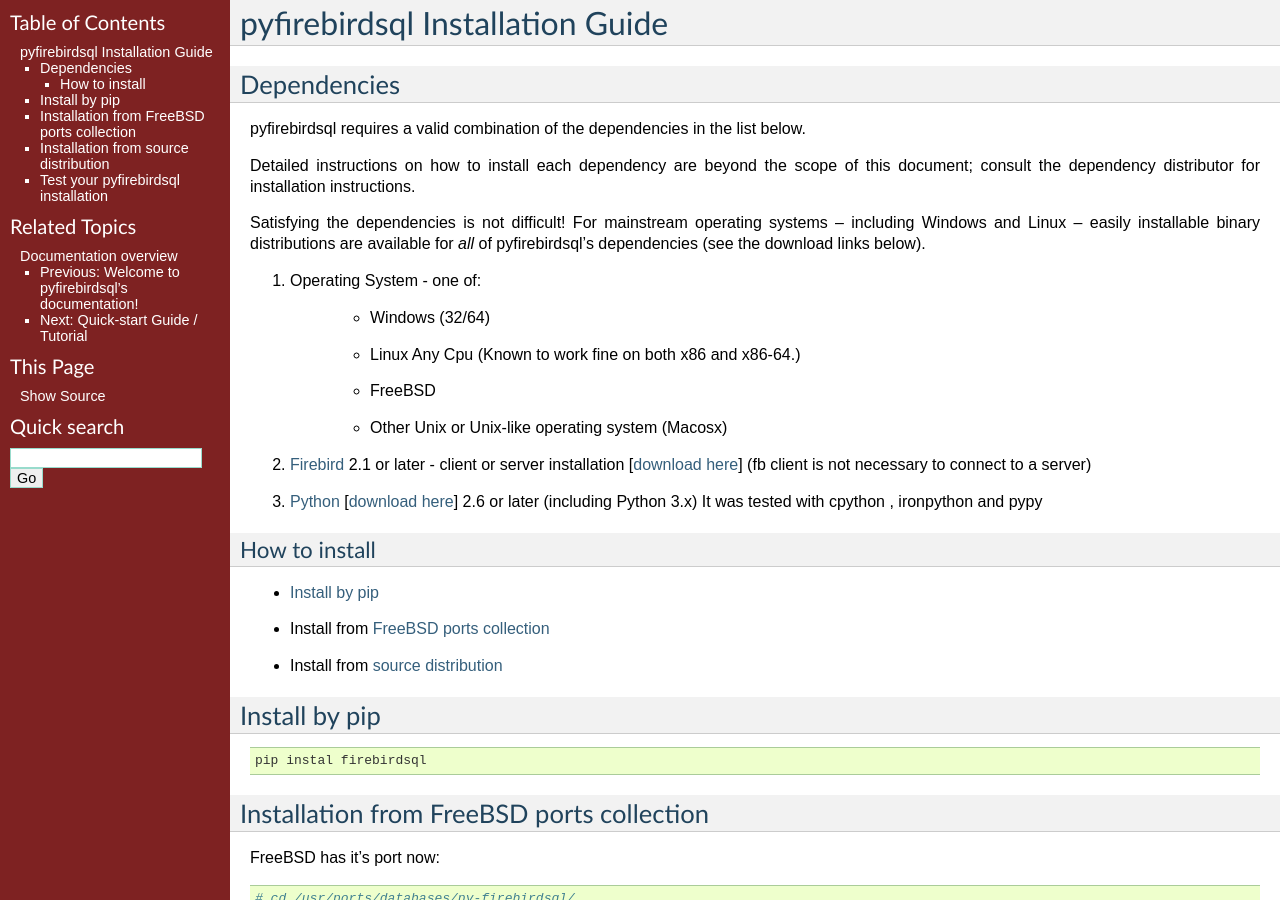
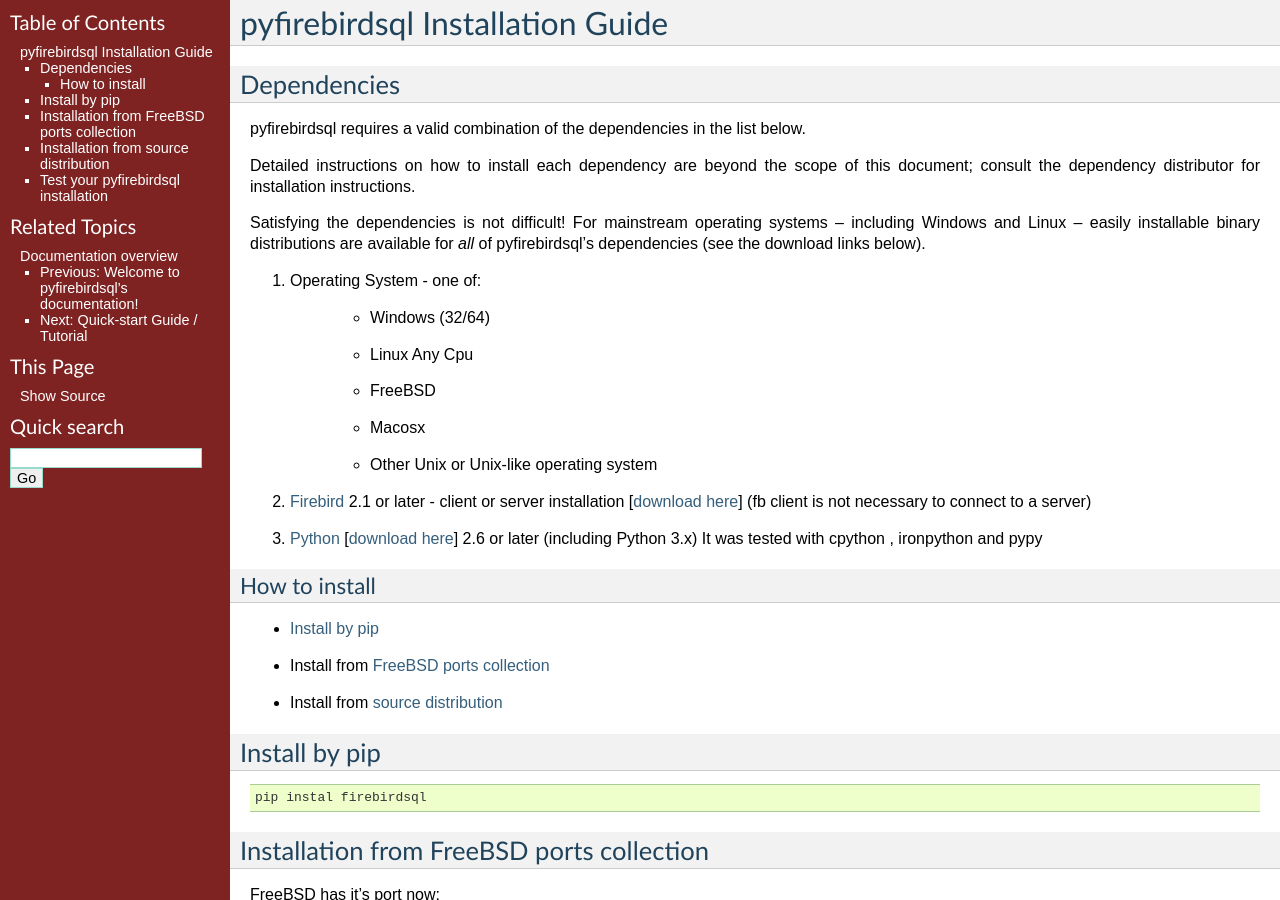
Before and after one commit to nakagami/pyfirebirdsql, a Sphinx documentation site: the page built from sphinx/installation.txt, in a window 1280 px wide and 900 px high. Built offline with Sphinx 7.4.7, drawn with Linux system fonts in a browser that asks for light colours.

Commit message:
Update installation.txt
Macosx is well supported by Firebird and python world

```diff
--- a/sphinx/installation.txt
+++ b/sphinx/installation.txt
@@ -21,9 +21,10 @@
 #. Operating System - one of:
 
     + Windows (32/64)
-    + Linux Any Cpu (Known to work fine on both x86 and x86-64.)
+    + Linux Any Cpu
     + FreeBSD
-    + Other Unix or Unix-like operating system (Macosx)
+    + Macosx
+    + Other Unix or Unix-like operating system
 
 #. `Firebird <http://www.firebirdsql.org>`__ 2.1 or later - client or server
    installation [`download here <http://www.firebirdsql.org/en/server-packages/>`__] (fb client is not necessary to connect to a server)
```
